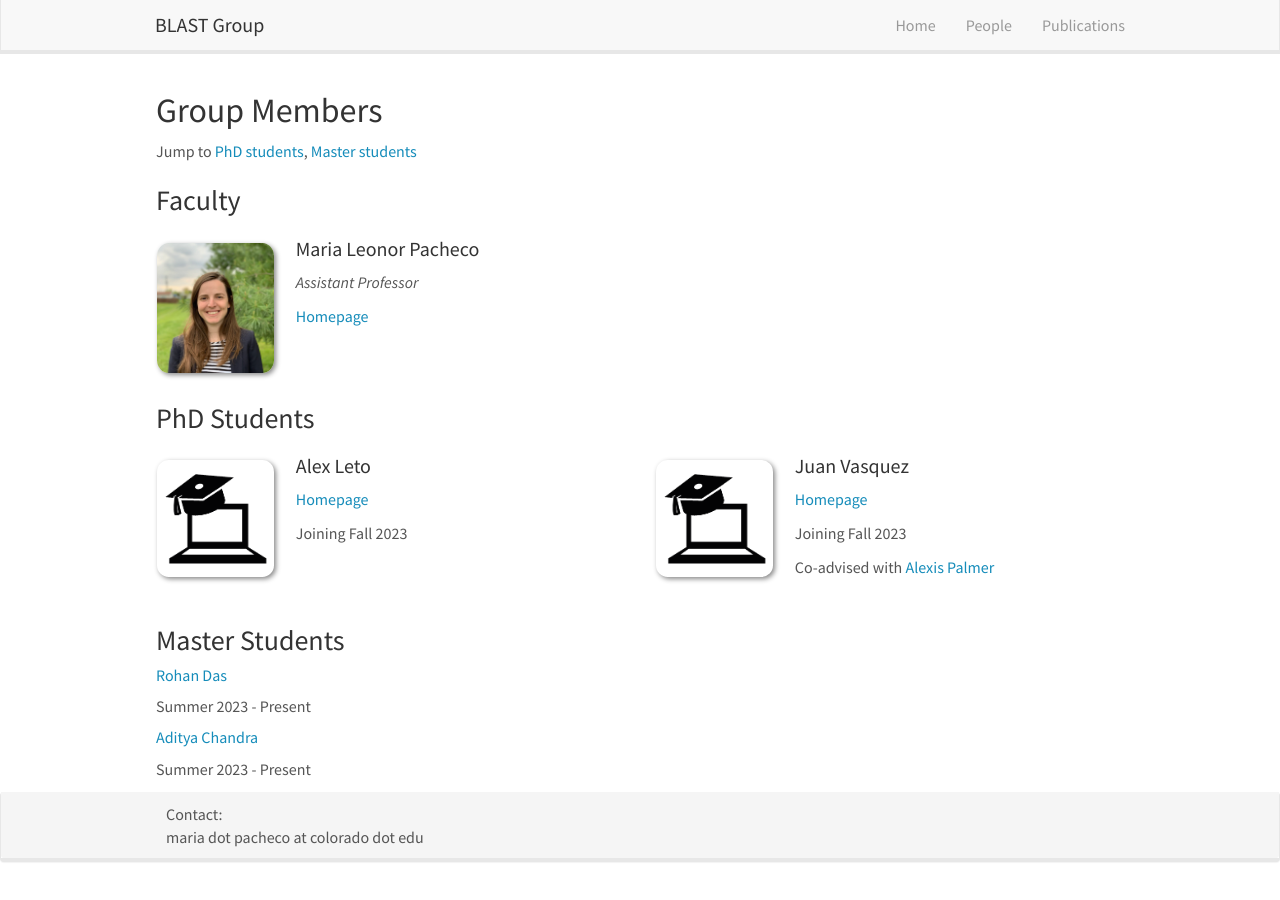
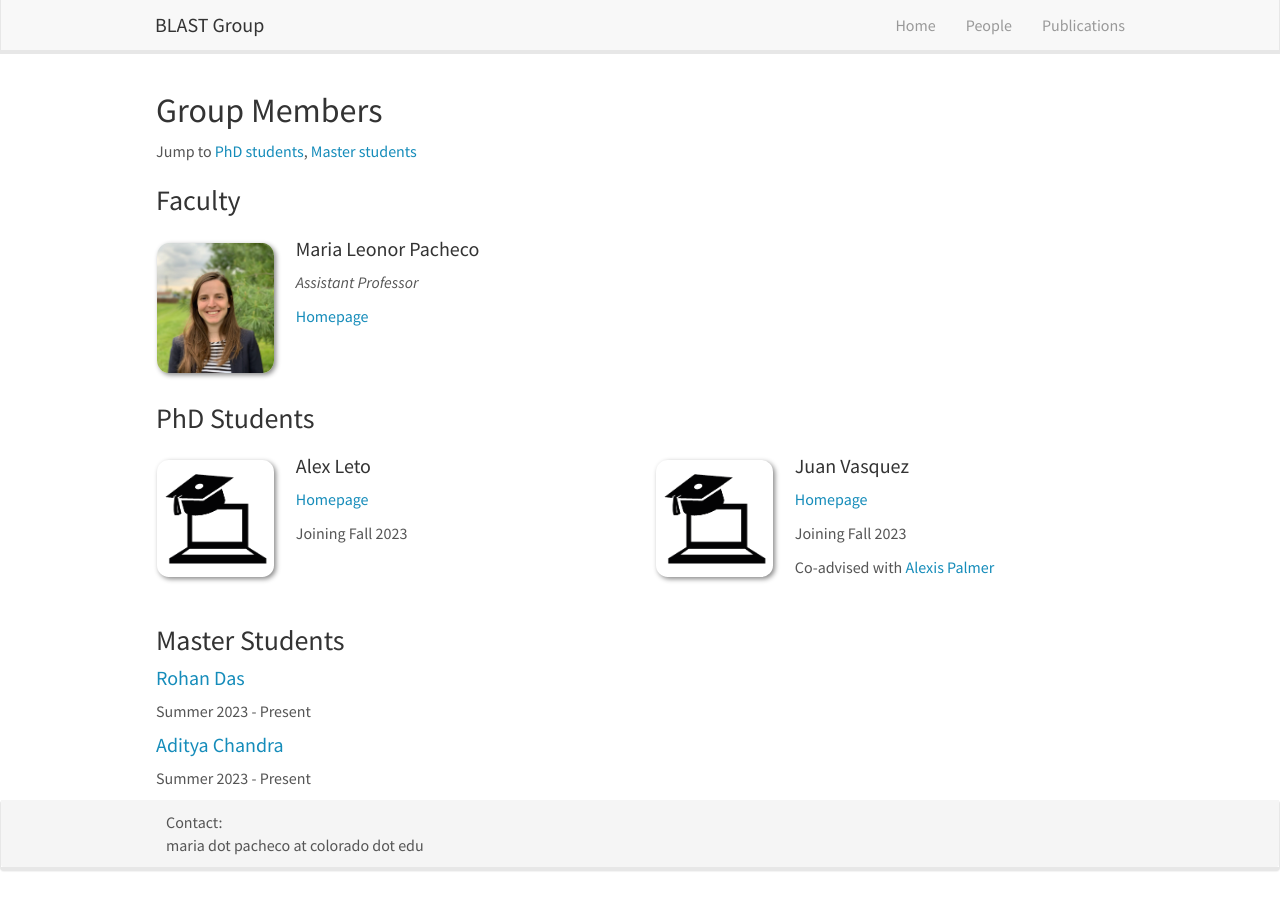
Before and after one commit to blast-cu/blast-cu.github.io, a Jekyll site: the page built from _pages/team.md, in a window 1280 px wide. Built offline with Jekyll 4.4.1, drawn with Linux system fonts in a browser that asks for light colours; nearby versions of some CDN libraries.

```diff
--- a/_pages/team.md
+++ b/_pages/team.md
@@ -86,6 +86,6 @@ Jump to [PhD students](#phd), [Master students](#masters)
 ### Master Students
 
 {% for member in site.data.master %}
-<h5><a href="{{member.homepage}}">{{ member.name }}</a></h5>
+<h4><a href="{{member.homepage}}">{{ member.name }}</a></h4>
 <p>{{ member.info }}</p>
 {% endfor %}
```
